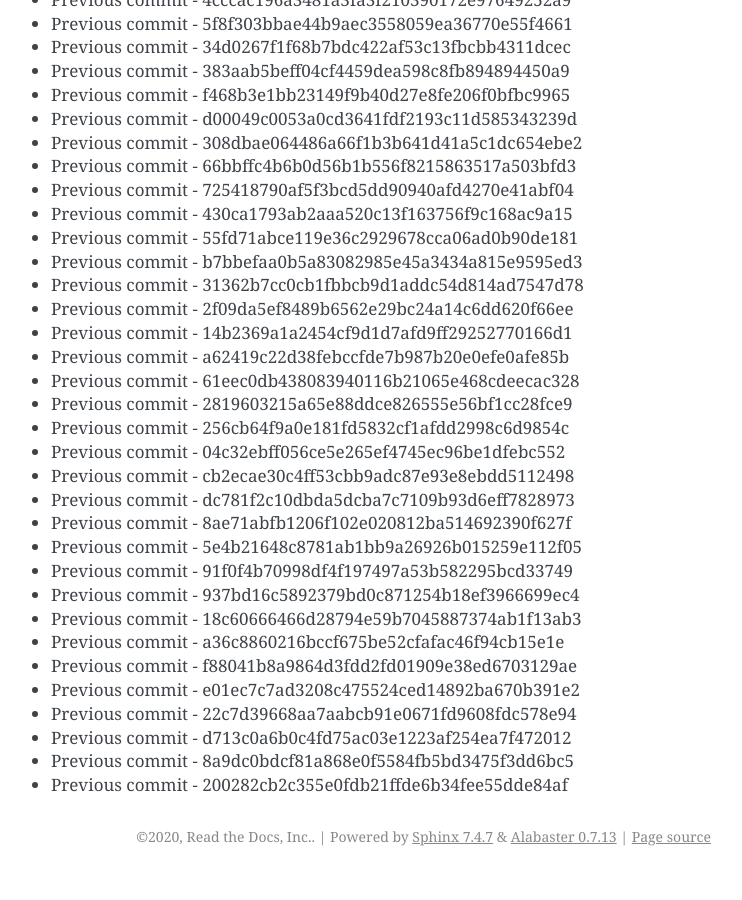
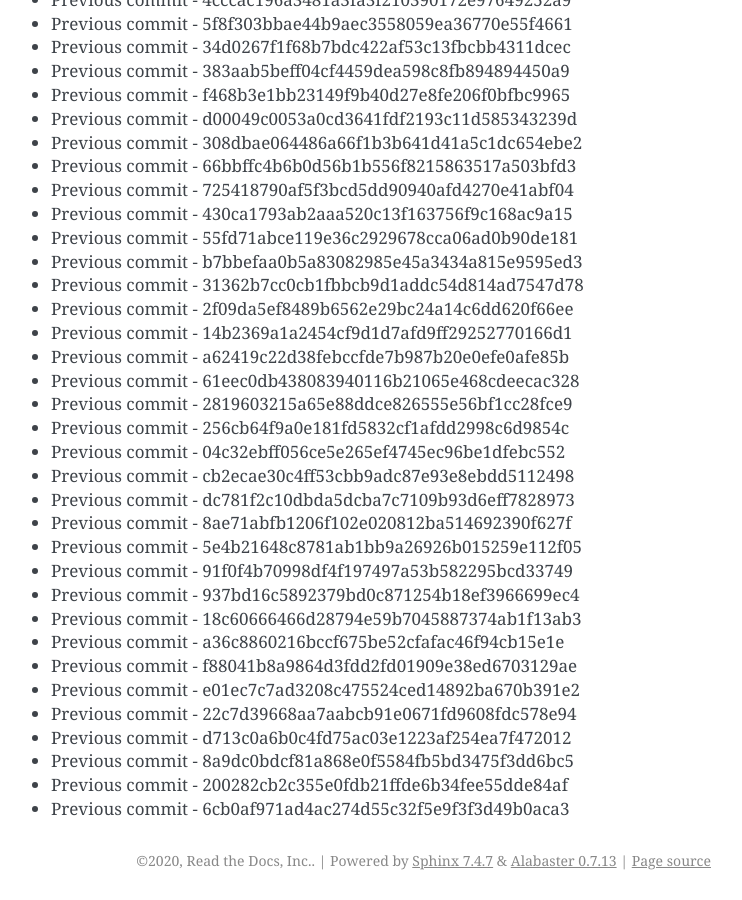
Before and after one commit to readthedocs/rtd-git-stresstest, a Sphinx documentation site: the page built from docs/updates.rst, in a window 1280 px wide and 900 px high, scrolled down 100198 px. Shown: the whole window, without its empty margins (399-1141 px from the left). Built offline with Sphinx 7.4.7, drawn with Linux system fonts in a browser that asks for light colours; before the commit the page ends 101074 px from its top, so only the background shows below that.

Commit message:
Generating commit from previous: 6cb0af971ad4ac274d55c32f5e9f3f3d49b0aca3

```diff
--- a/docs/updates.rst
+++ b/docs/updates.rst
@@ -4242,3 +4242,4 @@ It can be tested for any performance characteristics.
 * Previous commit - d713c0a6b0c4fd75ac03e1223af254ea7f472012
 * Previous commit - 8a9dc0bdcf81a868e0f5584fb5bd3475f3dd6bc5
 * Previous commit - 200282cb2c355e0fdb21ffde6b34fee55dde84af
+* Previous commit - 6cb0af971ad4ac274d55c32f5e9f3f3d49b0aca3
```
